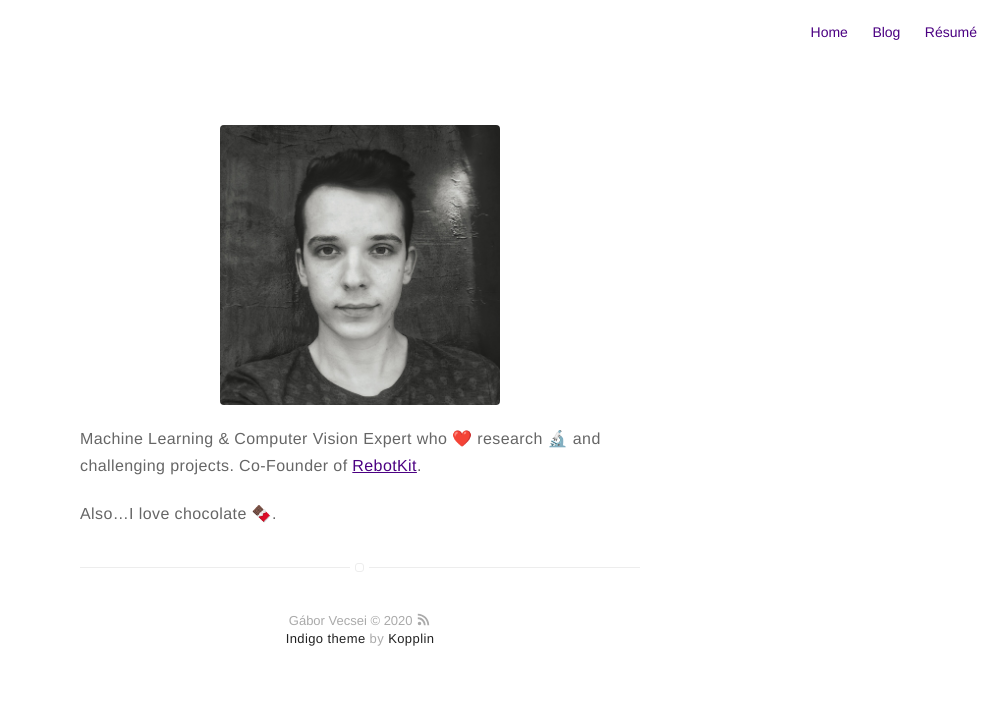
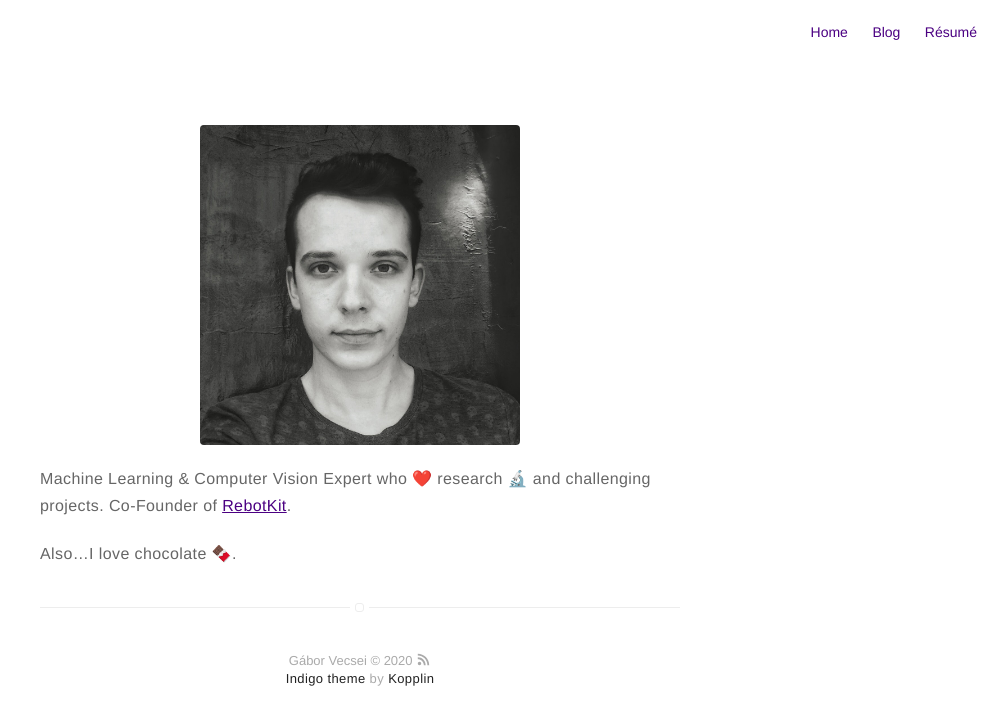
Before and after one commit to gaborvecsei/gaborvecsei.github.io, a Jekyll site: the page built from about.md, in a window 1280 px wide. Shown: the top 725 px of the page, without its empty margins (280-1280 px from the left). Built offline with Jekyll 4.4.1, drawn with Linux system fonts in a browser that asks for light colours.

Commit message:
post layout width changed to 640px

```diff
--- a/_sass/base/general.sass
+++ b/_sass/base/general.sass
@@ -127,7 +127,7 @@ pre
 		width: 88%
 
 .wrapper-normal
-	max-width: 560px
+	max-width: 640px
 
 .wrapper-large
 	max-width: 810px
```
